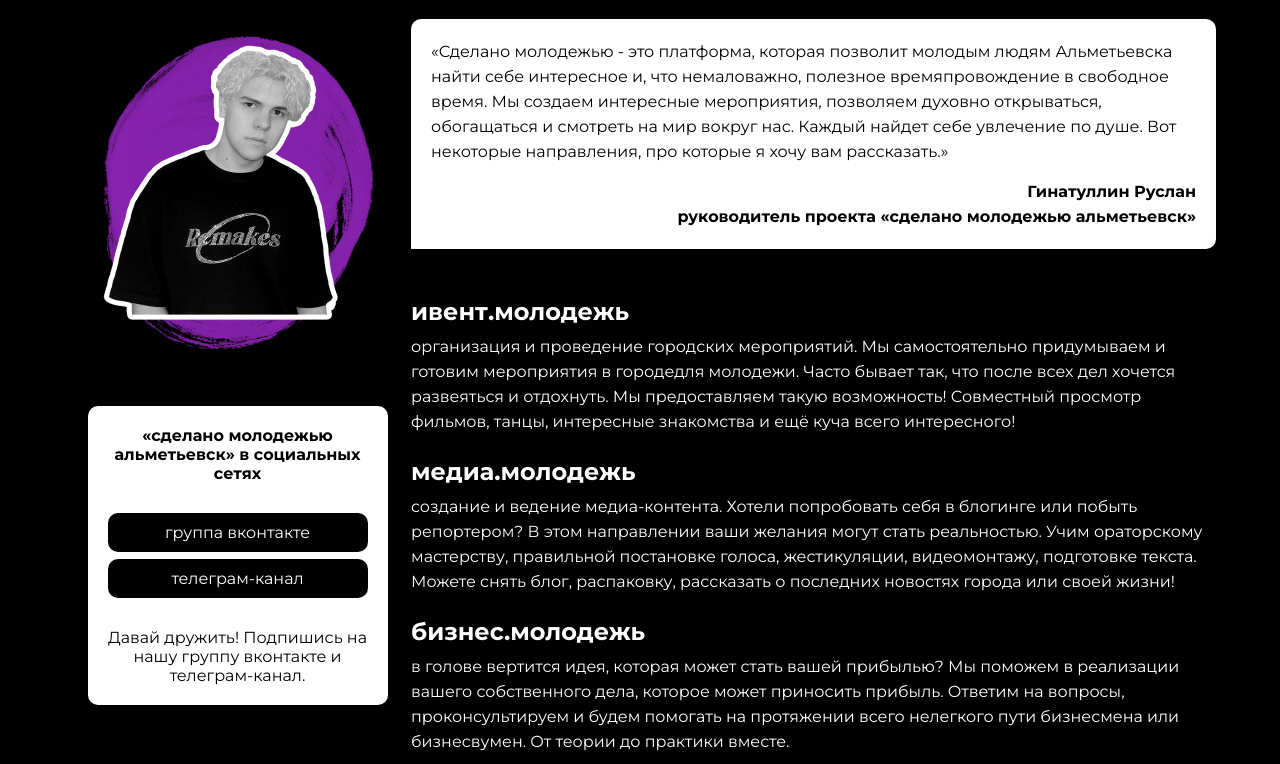
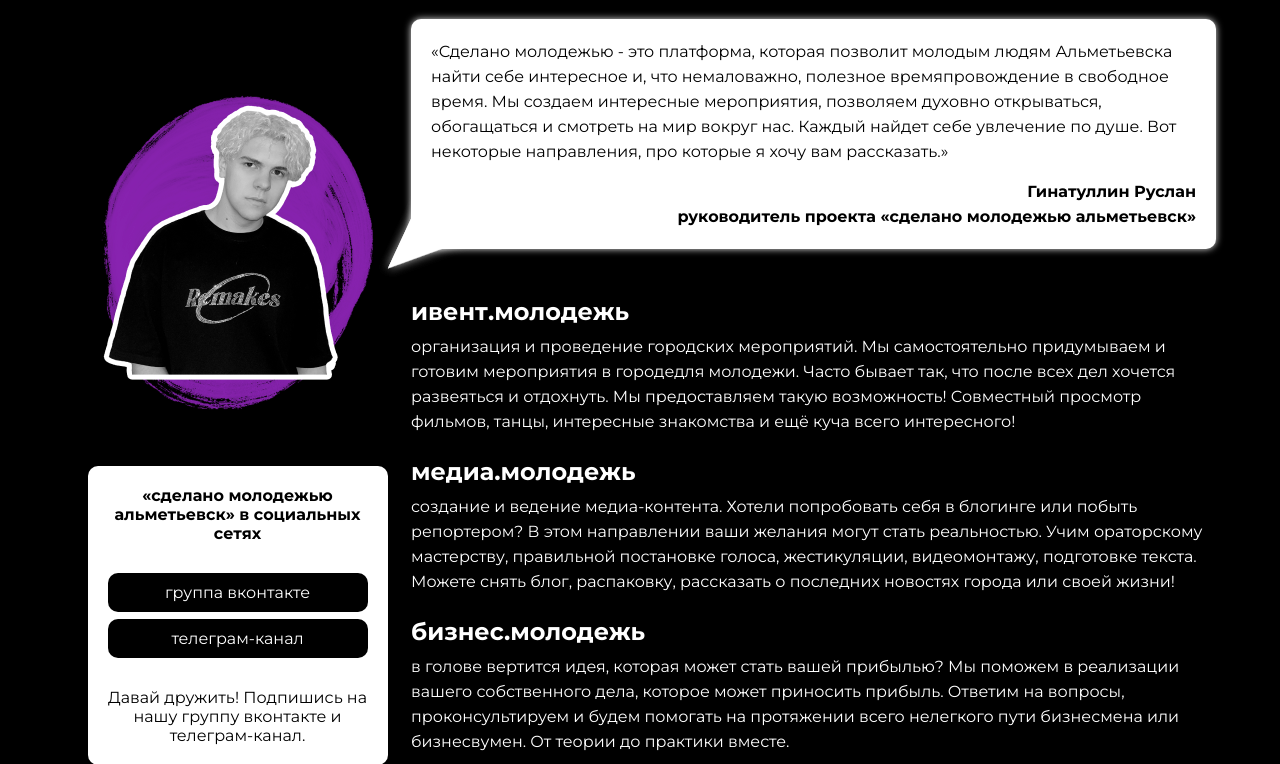
Before and after one commit to R1deNn/-0Al-bR-IvzwKhmadeyounger3dY8mLJHbTnuKX, a PHP site: page /about_project.php in a window 1280 px wide. Shown: the part 321-1085 px from the top of the page. Run offline with PHP 8.4, Linux system fonts and the light colour scheme.

```diff
--- a/admin/header.php
+++ b/admin/header.php
@@ -7,7 +7,7 @@
     <div class="wrapper_index" id='wrapper_index'>
         <header>
             <div class="left_side_header">
-                <a href="./index.php"><img src="../assets/img/logo.svg" alt=""></a>
+                <a href="../index.php"><img src="../assets/img/logo.svg" alt=""></a>
             </div>
 
             <div class="right_side_header">
--- a/assets/css/styles.css
+++ b/assets/css/styles.css
@@ -689,22 +689,45 @@ footer{
     width: 90%;
     margin: 0 auto 30px;
 }
+.about_project_left img{
+    margin-top: 60px;
+}
 .about_project{
     display: flex;
     justify-content: space-between;
 }
 .quoute{
+    position: relative;
     color: black;
     padding: 20px;
     line-height: 25px;
     background-color: #fff;
     border-radius: 10px 10px 10px 0px;
+    box-shadow: 0 0 7px #e6e6e6;
+    z-index: 1;
     /* background-image: url(../img/bcgc_test.png);
     background-repeat: no-repeat;
     background-size: 100%;
     background-position: left;
     width: 100%;
     height: 225px; */
+}
+.quoute::after, .quoute::before{
+    content: '';
+    position: absolute;
+    left: -10px;
+    bottom: -40px;
+    border: 40px solid transparent;
+    border-left: 40px solid rgb(255, 255, 255);
+    border-top: 40px solid rgb(255, 255, 255);
+    transform: rotate(25deg);
+    filter: drop-shadow(0px 0px 5px rgba(255, 255, 255, 0.4));
+    z-index: -1;
+}
+.quoute::before{
+    z-index: -1;
+    box-shadow: none;
+
 }
 .quoute h4{
     margin-top: 15px;
```
